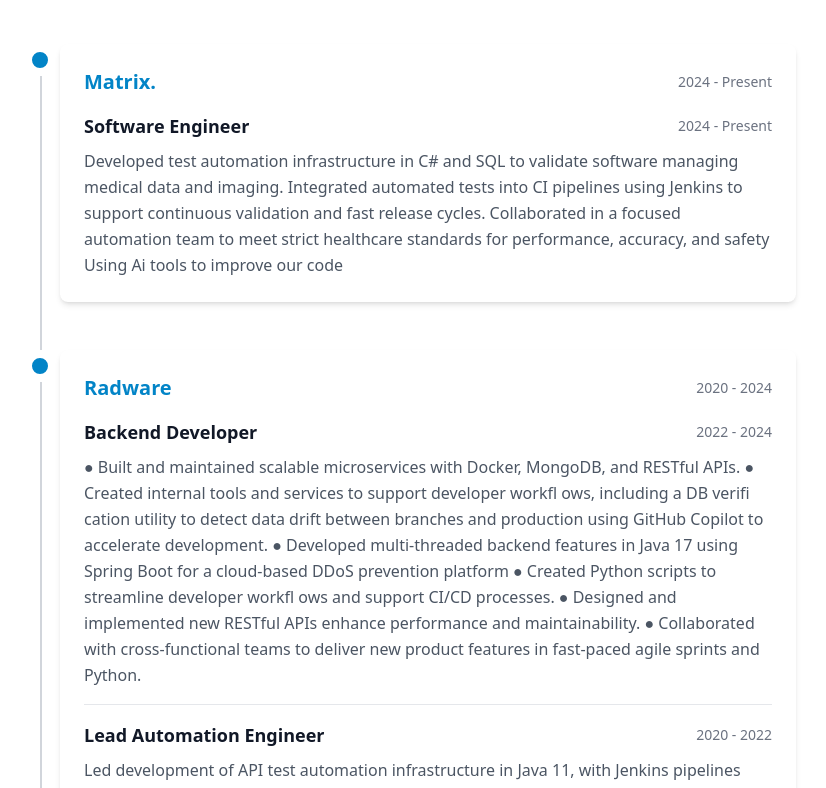
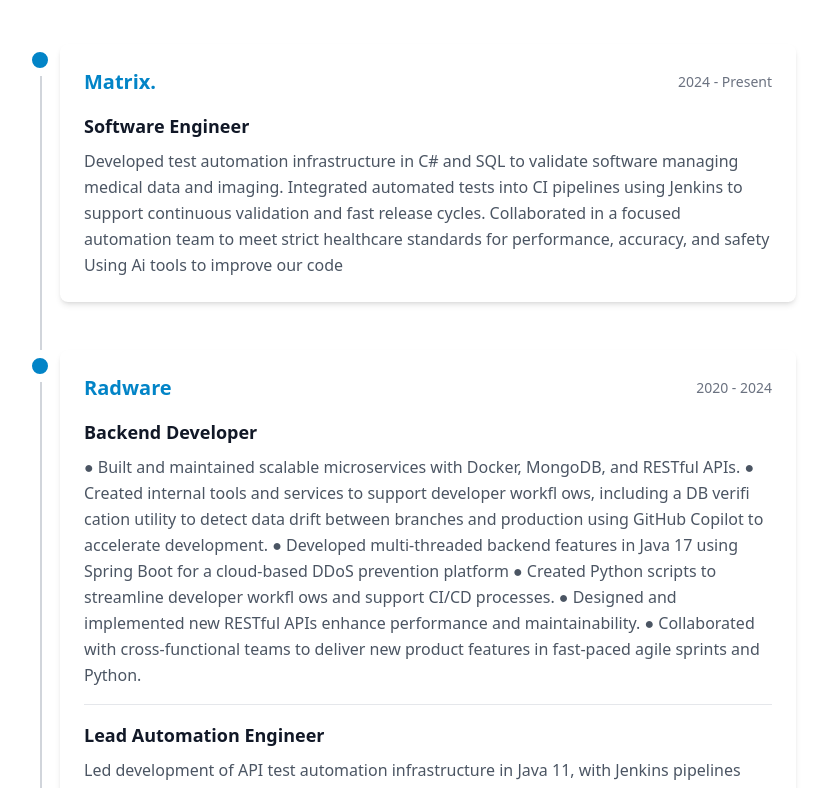
Before and after one commit to VladiKonovalov/vladikonovalov.github.io, a React (Vite) app: page / in a window 1280 px wide. Shown: the part 1992-2780 px from the top of the page, without its empty margins (228-1054 px from the left). Built offline with nearby package versions, Linux system fonts and the light colour scheme.

Commit message:
fix problem of double date

```diff
--- a/src/components/CompanyExperience.jsx
+++ b/src/components/CompanyExperience.jsx
@@ -45,14 +45,9 @@
         <div className="space-y-4">
           {sortedExperiences.map((exp, index) => (
             <div key={index} className={index > 0 ? "pt-4 border-t border-gray-200 dark:border-gray-700" : ""}>
-              <div className="flex flex-col sm:flex-row sm:items-center sm:justify-between mb-2">
-                <h3 className="text-lg font-semibold text-gray-900 dark:text-white">
-                  {exp.role}
-                </h3>
-                <span className="text-sm text-gray-500 dark:text-gray-400 font-medium">
-                  {exp.period}
-                </span>
-              </div>
+              <h3 className="text-lg font-semibold text-gray-900 dark:text-white mb-2">
+                {exp.role}
+              </h3>
               <p className="text-gray-600 dark:text-gray-300 leading-relaxed">
                 {exp.description}
               </p>
--- a/src/components/ProjectCard.jsx
+++ b/src/components/ProjectCard.jsx
@@ -26,6 +26,7 @@
 export default function ProjectCard({ project }) {
   const [isVisible, setIsVisible] = useState(false)
   const [imageLoaded, setImageLoaded] = useState(false)
+  const [youtubeLoaded, setYoutubeLoaded] = useState(false)
   const cardRef = useRef(null)
   // Check both liveUrl and image fields for YouTube URLs
   const youtubeVideoIdFromLiveUrl = project.liveUrl ? getYouTubeVideoId(project.liveUrl) : null
@@ -62,15 +63,21 @@
     >
       <div className="relative h-48 bg-gray-200 dark:bg-gray-700 overflow-hidden">
         {showYouTube ? (
-          <div className="w-full h-full">
+          <div className="w-full h-full relative">
+            {!youtubeLoaded && (
+              <div className="absolute inset-0 bg-gray-300 dark:bg-gray-600 animate-pulse flex items-center justify-center z-10">
+                <div className="text-gray-500 dark:text-gray-400 text-sm">Loading video...</div>
+              </div>
+            )}
             <iframe
               className="w-full h-full"
-              src={`https://www.youtube.com/embed/${youtubeVideoId}`}
+              src={`https://www.youtube-nocookie.com/embed/${youtubeVideoId}?modestbranding=1&rel=0`}
               title={project.title}
               frameBorder="0"
               allow="accelerometer; autoplay; clipboard-write; encrypted-media; gyroscope; picture-in-picture"
               allowFullScreen
               loading="lazy"
+              onLoad={() => setYoutubeLoaded(true)}
             />
           </div>
         ) : project.image ? (
```
Also changed, not shown: 1 other file (tests, documents, lock files or other folders).
